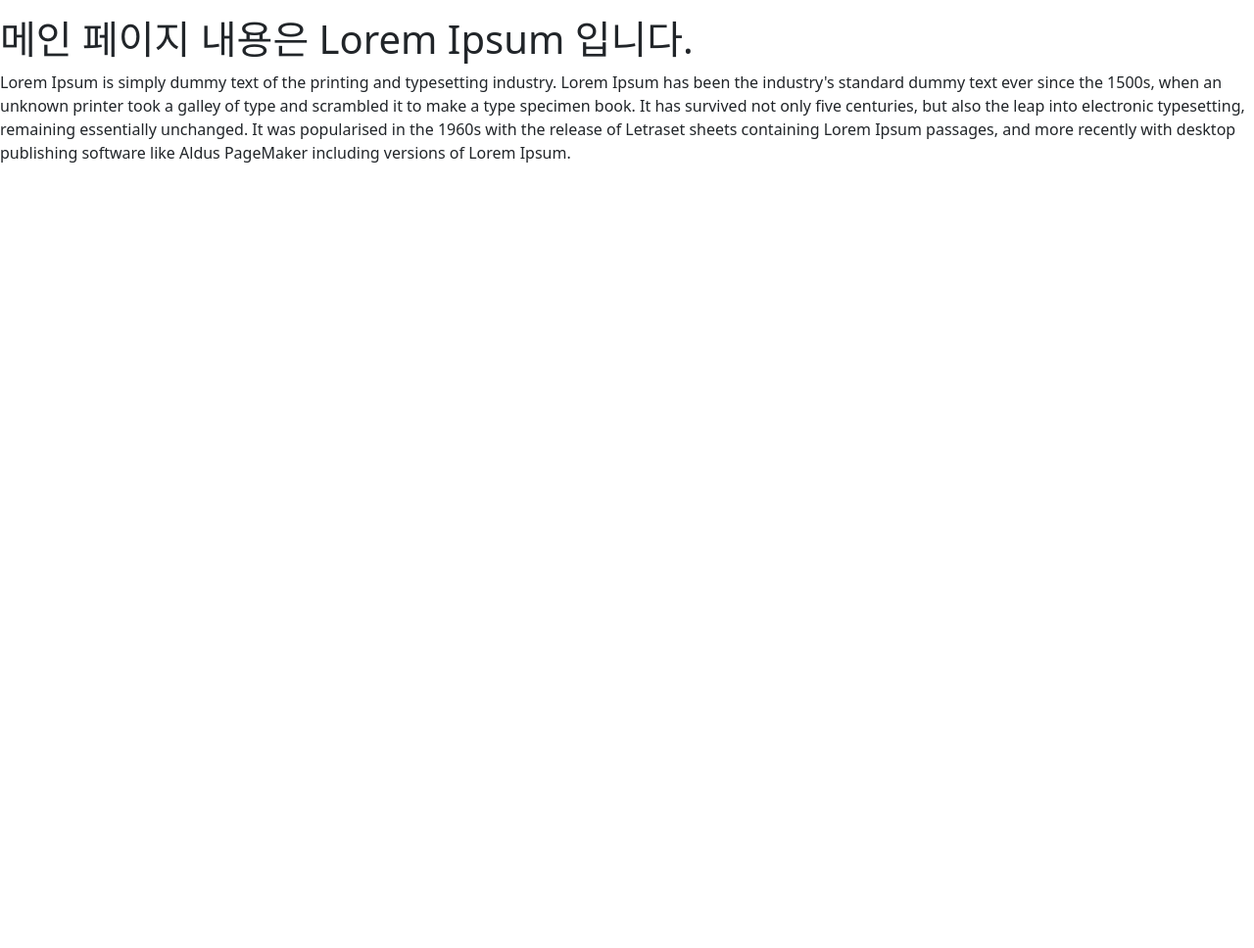
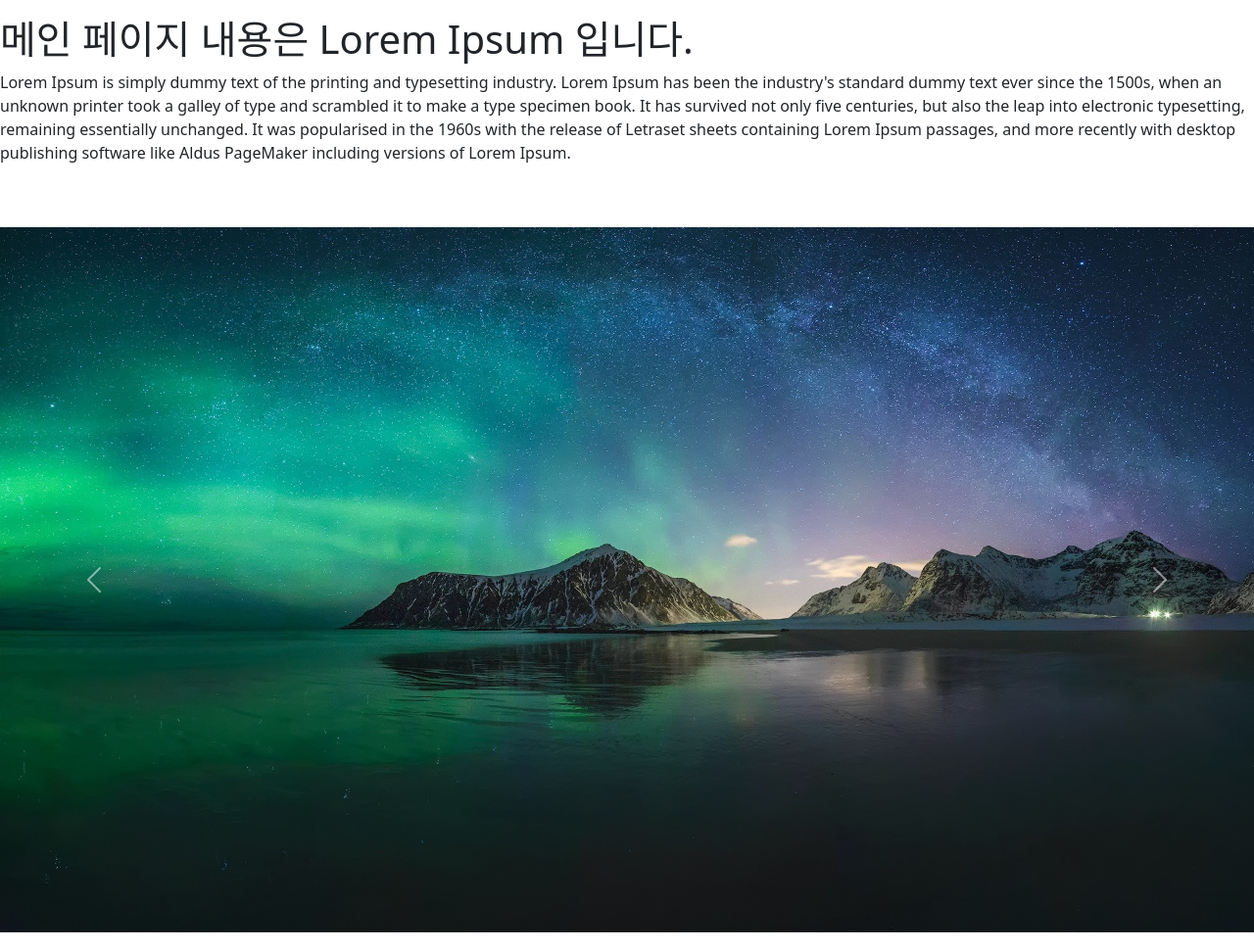
Before and after one commit to AJHdata/MLWeb_test, a Flask app: page / in a window 1280 px wide. Shown: the part 56-1024 px from the top of the page at 98% size. Before the commit the page ends 222 px from the top, so only its background shows below. Run offline with Flask 2, Linux system fonts and the light colour scheme.

Commit message:
index.html 사진 추가

```diff
--- a/templates/index.html
+++ b/templates/index.html
@@ -9,4 +9,25 @@
 {% block content %}
 <h1>메인 페이지 내용은 Lorem Ipsum 입니다.</h1>
 <p>Lorem Ipsum is simply dummy text of the printing and typesetting industry. Lorem Ipsum has been the industry's standard dummy text ever since the 1500s, when an unknown printer took a galley of type and scrambled it to make a type specimen book. It has survived not only five centuries, but also the leap into electronic typesetting, remaining essentially unchanged. It was popularised in the 1960s with the release of Letraset sheets containing Lorem Ipsum passages, and more recently with desktop publishing software like Aldus PageMaker including versions of Lorem Ipsum.</p>
+<br>
+<br>
+<div id="carouselExampleControlsNoTouching" class="carousel slide" data-bs-touch="false" data-bs-interval="false">
+    <div class="carousel-inner">
+      <div class="carousel-item active">
+        <img src="/static/img/img1.jpg" class="d-block w-100" alt="...">
+      </div>
+      <div class="carousel-item">
+        <img src="/static/img/img2.jpg" class="d-block w-100" alt="...">
+      </div>
+    </div>
+    <button class="carousel-control-prev" type="button" data-bs-target="#carouselExampleControlsNoTouching" data-bs-slide="prev">
+      <span class="carousel-control-prev-icon" aria-hidden="true"></span>
+      <span class="visually-hidden">Previous</span>
+    </button>
+    <button class="carousel-control-next" type="button" data-bs-target="#carouselExampleControlsNoTouching" data-bs-slide="next">
+      <span class="carousel-control-next-icon" aria-hidden="true"></span>
+      <span class="visually-hidden">Next</span>
+    </button>
+  </div>
+
 {% endblock %}
```
Also changed, not shown: static/img/img1.jpg (added), static/img/img2.jpg (added).
